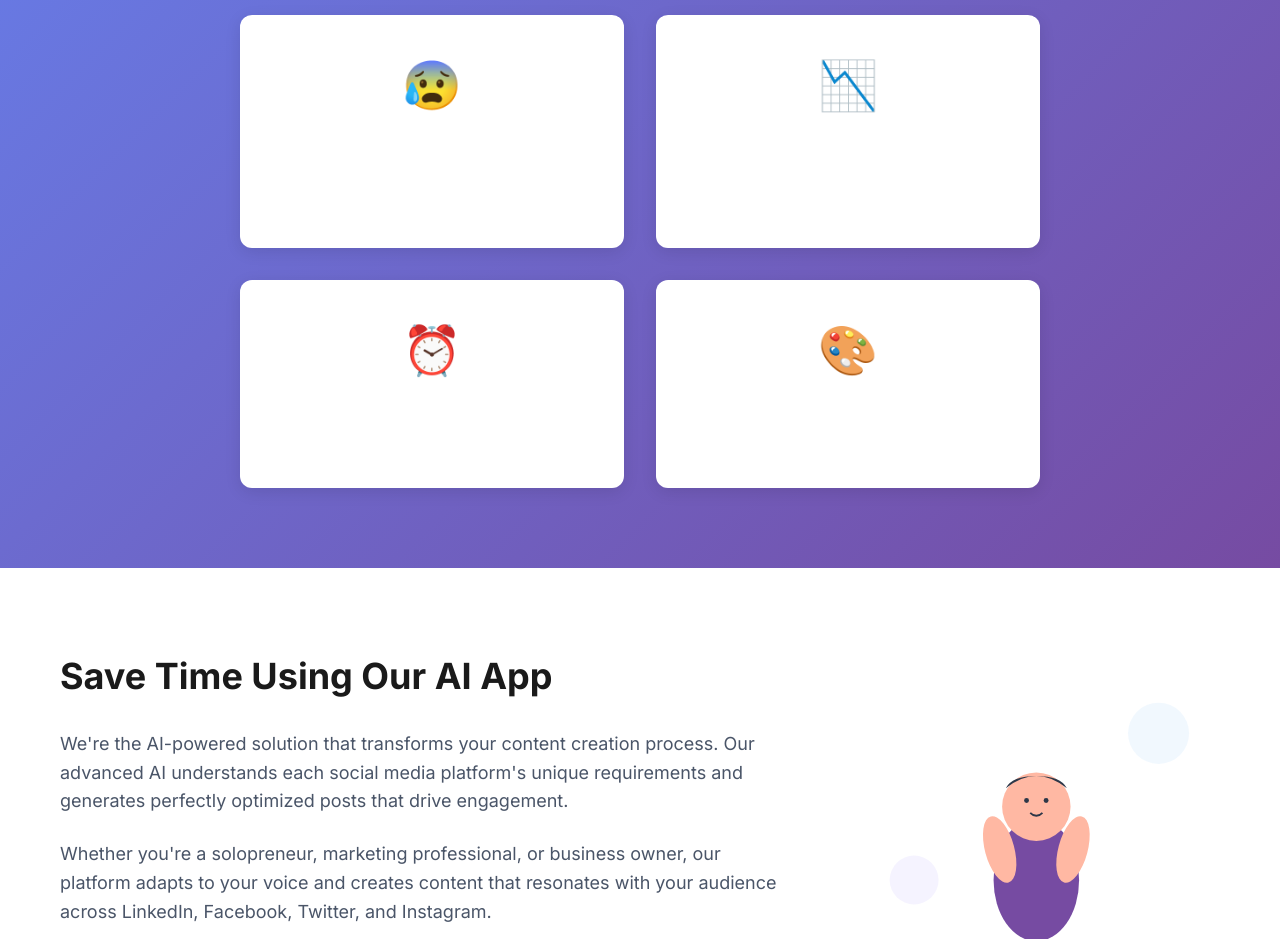
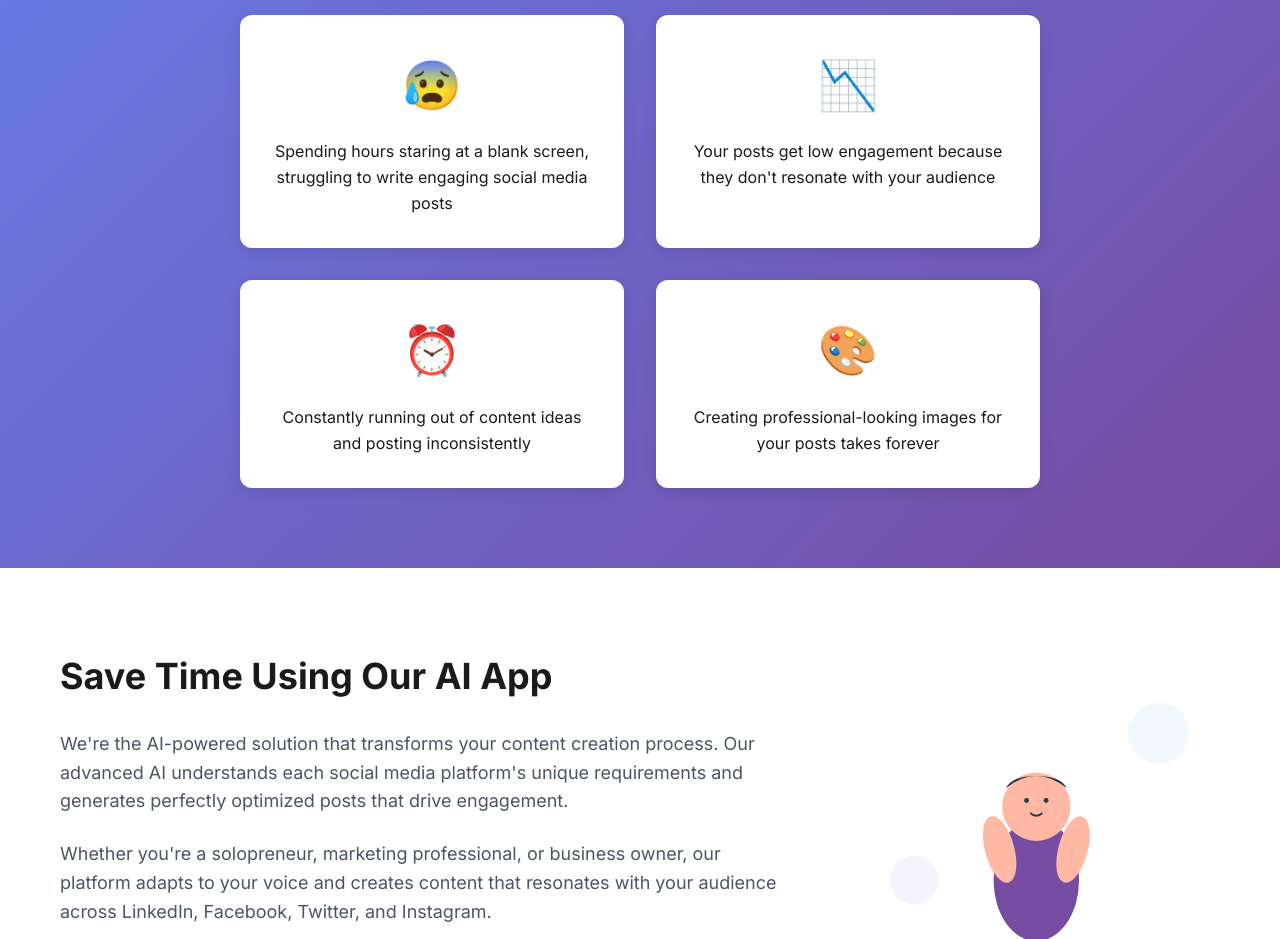
Before and after one commit to vonderheiden/AI-Social-Media-Post-Generator, a website: page landing.html in a window 1280 px wide. Shown: the part 1000-1939 px from the top of the page. Drawn offline with nearby package versions, Linux system fonts and the light colour scheme.

Commit message:
Fix problem section text color for readability
- Add dark text color to problem item paragraphs
- Ensures text is readable on white card backgrounds

```diff
--- a/landing.css
+++ b/landing.css
@@ -217,6 +217,10 @@
     border-radius: 12px;
     box-shadow: 0 4px 16px rgba(0, 0, 0, 0.1);
     text-align: center;
+}
+
+.problem-item p {
+    color: #1a1a1a;
 }
 
 .problem-icon {
```
